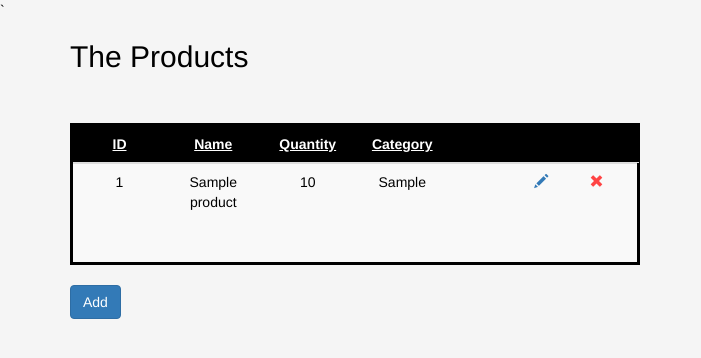
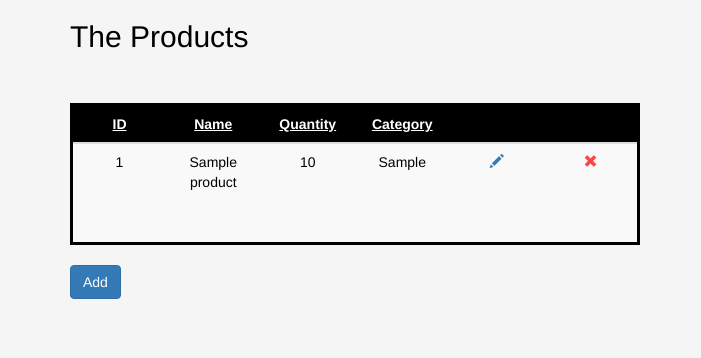
Before and after one commit to halamohamed199/product, a Django app: page / in a window 1280 px wide. Shown: the top 358 px of the page, without its empty margins (0-701 px from the left). Run offline with Django 3.2, Linux system fonts and the light colour scheme; tables that the repository leaves empty hold one stand-in row (values such as "Sample post"); data that the repository does not hold is empty; some libraries are stand-ins or nearby versions.

Commit message:
finish the task

```diff
--- a/hello/helloapp/howdy/templates/index.html
+++ b/hello/helloapp/howdy/templates/index.html
@@ -8,8 +8,6 @@
   <script src="https://ajax.googleapis.com/ajax/libs/jquery/3.1.1/jquery.min.js"></script>
   <script src="https://maxcdn.bootstrapcdn.com/bootstrap/3.3.7/js/bootstrap.min.js"></script>
   <script src="https://ajax.googleapis.com/ajax/libs/angularjs/1.5.7/angular.min.js"></script>
-  `{% load static %}
-  <link rel="stylesheet" type="text/css" href="{% static 'polls/style.css' %}" />
 </head>
 <style>
   body{
@@ -17,9 +15,6 @@
     background-repeat:no-repeat;
     background-size:100%;
     color: black;
-  }
-  #update,#delete{
-    margin-left: -100px;
   }
   #delete{
     color: #ff4444;
@@ -38,14 +33,13 @@
   tbody{
     overflow: auto;
     height: 100px;
-    /*width: 40%;*/
+
   }
 
   #someid {
   width: 50%;
   table-layout: fixed;
   border: solid black;
-  /*border-collapse: collapse;*/
   }
   th { text-decoration: underline; }
   th, td {
@@ -76,6 +70,7 @@
   }
   Product.create = function(product){
     return $http.post('/products/',product);
+    // product = null;
   }
   Product.update = function(product){
     return $http.put('/products/'+product.id+'/',product);
@@ -93,19 +88,17 @@
   $scope.addProduct = function(product){
     Product.create(product).then(function(response){
       $scope.products.push(response.data);
-      product = {};
+      $scope.product =null;
     })
   }
   $scope.updateProduct = function(){
     Product.update($scope.currentProduct);
   }
-  // $scope.destroyProduct = function(idx){
-  //   Product.destroy(products[idx]).then(function(response){
-  //     $scope.products.delete(response.data);
-  // }
+
   $scope.destroyProduct = function(idx){
     Product.destroy($scope.products[idx]).then(function(){
       $scope.products.splice(idx,1);
+
     })
   }
   $scope.setCurrentProduct = function  (idx) {
@@ -131,11 +124,11 @@
       </thead>
       <tbody>
         <tr ng-repeat="x in products">
-        <td  class="col-md-1">{[{x.id}]}</td>
-        <td  class="col-md-1">{[{x.name}]}</td>
-        <td class="col-md-1">{[{x.quantity}]}</td>
-        <td class="col-md-1">{[{x.category}]}</td>
-        <td class="col-md-1">
+          <td>{[{x.id}]}</td>
+          <td>{[{x.name}]}</td>
+          <td>{[{x.quantity}]}</td>
+          <td>{[{x.category}]}</td>
+
           <td><a href="" id="update" class="glyphicon glyphicon-pencil" ng-click="setCurrentProduct($index)" data-toggle="modal" data-target="#updateModal"></a></td>
 
           <td> <a href="" id="delete" class="glyphicon glyphicon-remove" ng-click="destroyProduct($index)"></a></td>
@@ -157,7 +150,7 @@
             <h4 class="modal-title">Add Product</h4>
           </div>
           <form>
-		  <div class="form-group" ng-init="product = {}">
+  		  <div class="form-group">
   		    <label id="window">Name</label><br>
   		    <input id="window" ng-model="product.name" type="text"><br>
   		    <label id="window">Quantity</label><br>
```
Also changed, not shown: 1 other file. Lines whose indentation alone changed are shown as unchanged.
